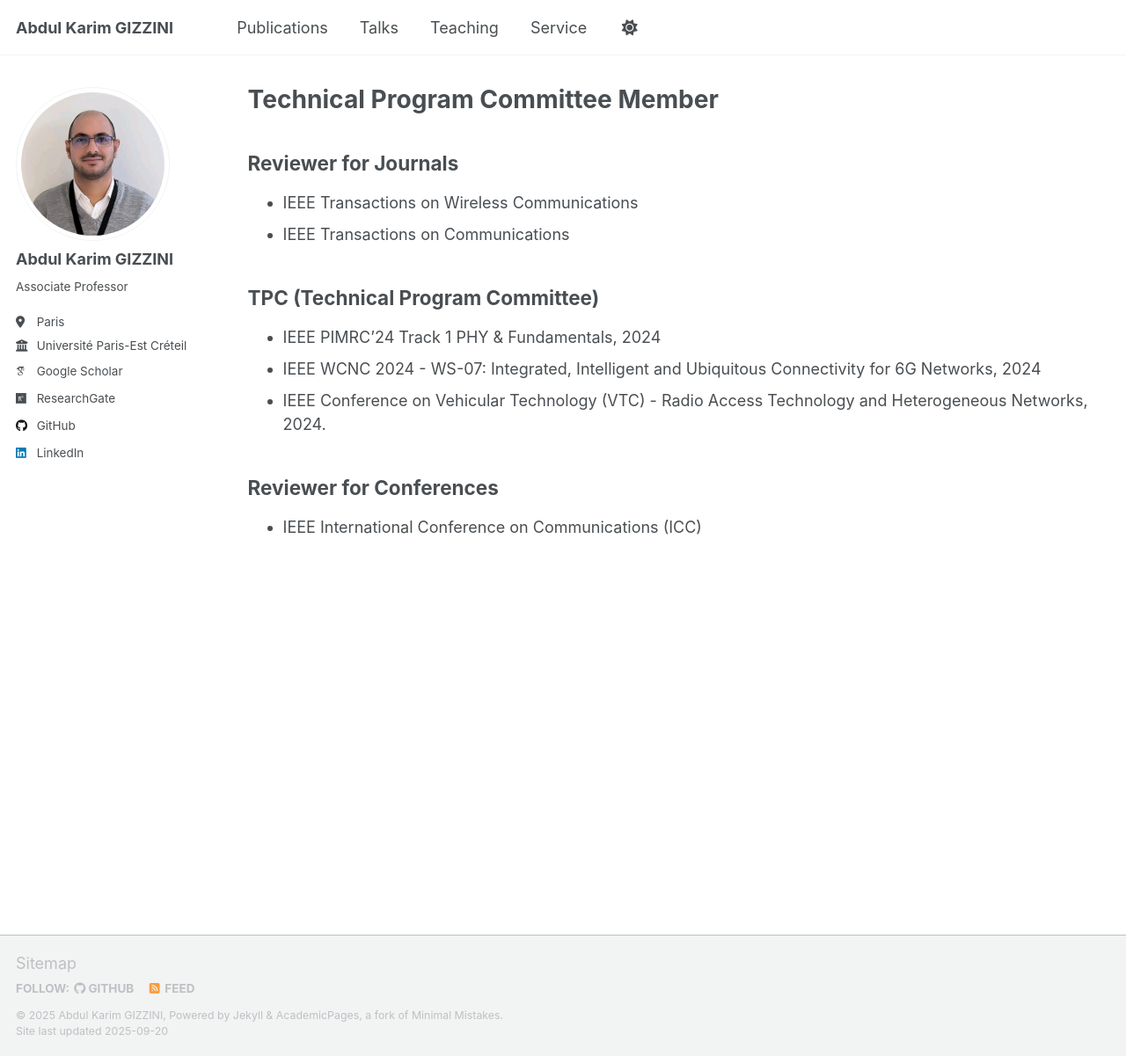
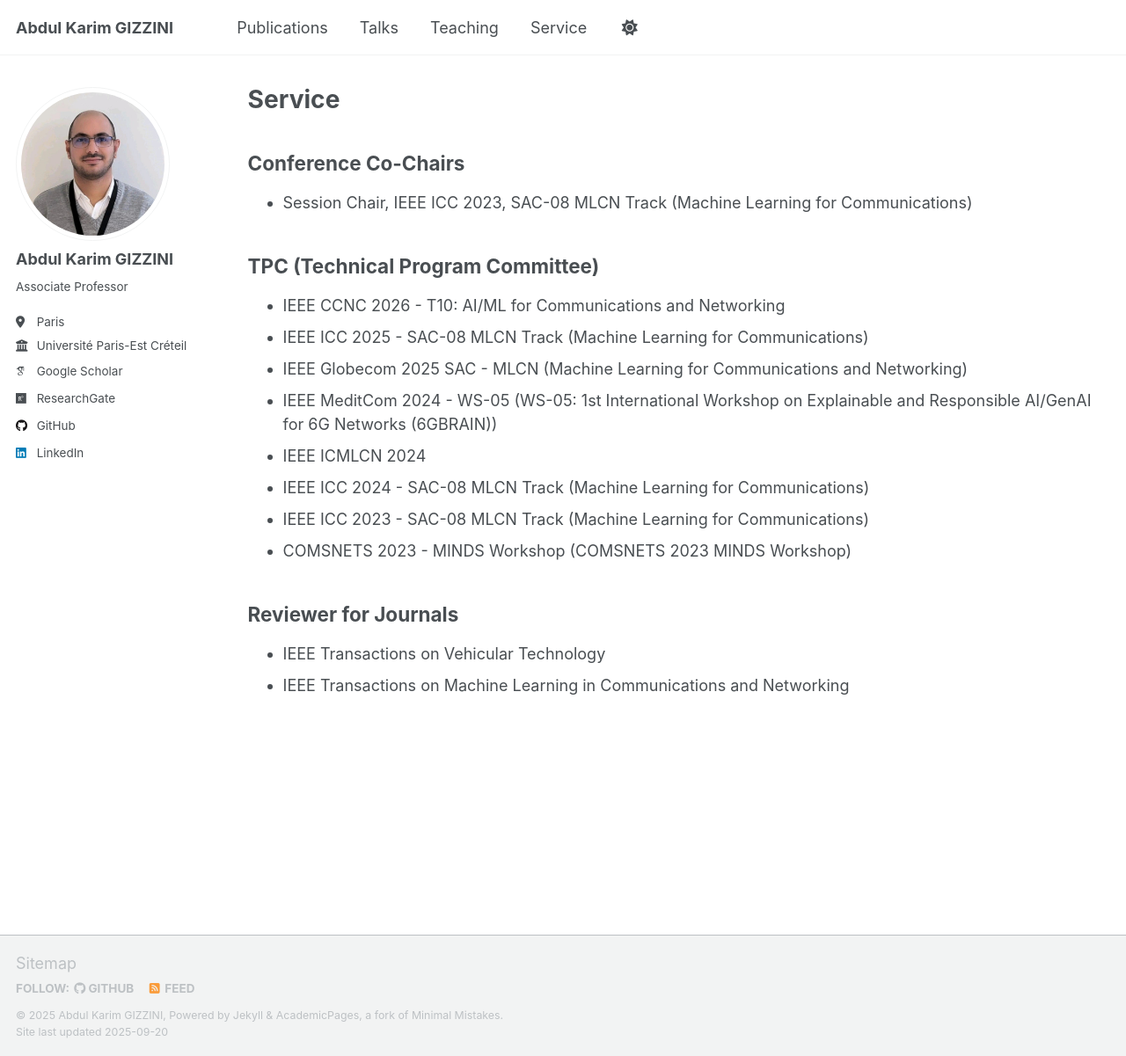
Before and after one commit to abdulkarimgizzini/abdulkarimgizzini-website, a Jekyll site: the page built from _pages/services.md, in a window 1280 px wide and 1201 px high. Shown: the whole window at 88% size. Built offline with Jekyll 4.4.1, drawn with Linux system fonts in a browser that asks for light colours; some web fonts are replaced; a script that is not in the unit is left out.

Commit message:
Update services.md

```diff
--- a/_pages/services.md
+++ b/_pages/services.md
@@ -1,21 +1,27 @@
 ---
 layout: archive
-title: "Technical Program Committee Member"
+title: "Service"
 permalink: /services/
 author_profile: true
 ---
 
+## Conference Co-Chairs
+* Session Chair, IEEE ICC 2023, SAC-08 MLCN Track (Machine Learning for Communications)
 
-## Reviewer for Journals
-* IEEE Transactions on Wireless Communications
-* IEEE Transactions on Communications
 
 
 ## TPC (Technical Program Committee)
-* IEEE PIMRC’24 Track 1 PHY & Fundamentals, 2024
-* IEEE WCNC 2024 - WS-07: Integrated, Intelligent and Ubiquitous Connectivity for 6G Networks, 2024
-* IEEE Conference on Vehicular Technology (VTC) - Radio Access Technology and Heterogeneous Networks, 2024.
+* IEEE CCNC 2026 - T10: AI/ML for Communications and Networking
+* IEEE ICC 2025 - SAC-08 MLCN Track (Machine Learning for Communications)
+* IEEE Globecom 2025 SAC - MLCN (Machine Learning for Communications and Networking)
+* IEEE MeditCom 2024 - WS-05 (WS-05: 1st International Workshop on Explainable and Responsible AI/GenAI for 6G Networks (6GBRAIN))
+* IEEE ICMLCN 2024
+* IEEE ICC 2024 - SAC-08 MLCN Track (Machine Learning for Communications)
+* IEEE ICC 2023 - SAC-08 MLCN Track (Machine Learning for Communications)
+* COMSNETS 2023 - MINDS Workshop (COMSNETS 2023 MINDS Workshop)
 
 
-## Reviewer for Conferences
-* IEEE International Conference on Communications (ICC)
+
+## Reviewer for Journals
+* IEEE Transactions on Vehicular Technology
+* IEEE Transactions on Machine Learning in Communications and Networking
```
